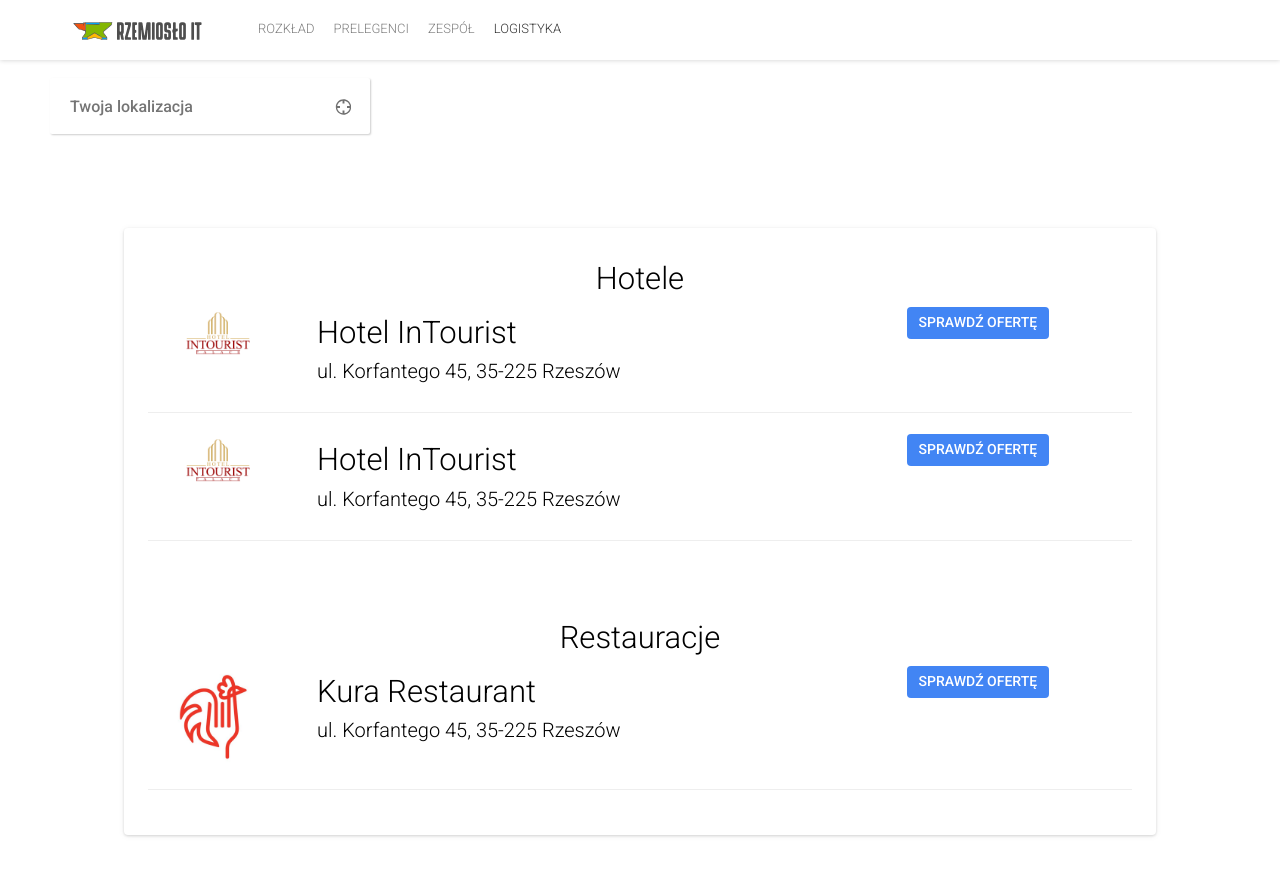
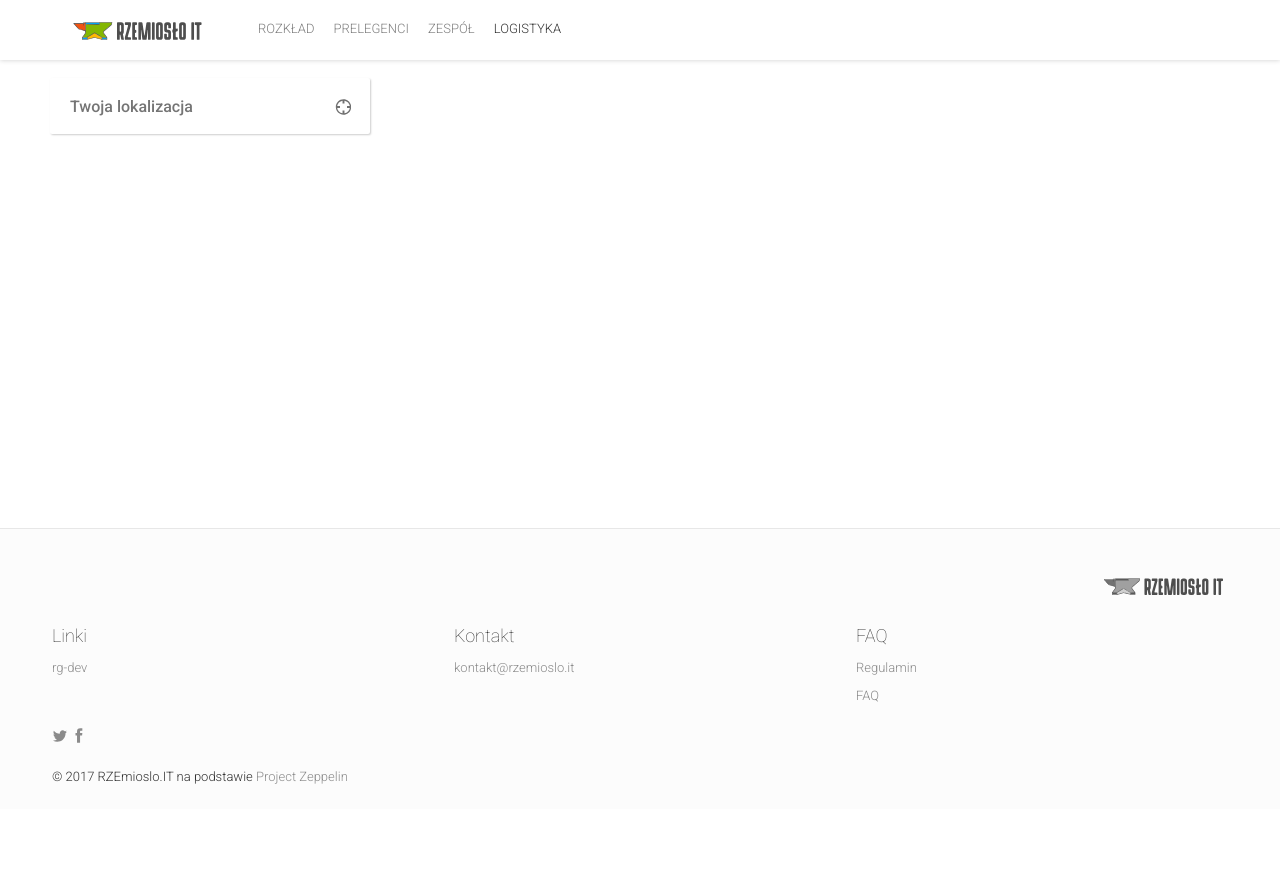
Before and after one commit to rzemioslo-it/rzemioslo-it.github.io, a Jekyll site: the page built from logistics.html, in a window 1280 px wide and 900 px high, scrolled down 829 px. Shown: the top 876 px of the window. Built offline with Jekyll 4.4.1, drawn with Linux system fonts in a browser that asks for light colours; nearby versions of some CDN libraries; comment, search, counter and statistics services are not loaded; after the commit the page ends 1638 px from its top, so only the background shows below that; some of the changed lines change nothing that is shown.

Commit message:
Logistics - removed not used things & commented out temporary data

```diff
--- a/_config.yml
+++ b/_config.yml
@@ -204,22 +204,15 @@ logisticsMapMobileCenterCoordinates: "50.082178, 22.003305"
 logisticsMapAutoDirections: false
 
 # Logistics Direction Details Block
-directionDetailsImage: "direction-details.jpg"
-directionDetailsTitle: "Get around Rzeszów"
-directionDetailsCards:
- - {title: "From the Airport", information: 'Airport is right at the city border. It is easily reachable by car, public transport or taxi. More information is available at <a href="http://lwo.aero/en/transport">airport website</a>.'}
- - {title: "Public Transit", information: 'Google Transit is available in Lviv. So you can find your way in Google Maps. Moreover, you can download any of the offline public transit apps available for Lviv.'}
- - {title: "Hotels", information: 'Lviv has lots of great hotels and hostels. More information will be available later.'}
 directionDetailsWideCards:
- -
-  title: "Miejscówki"
-  subCards:
-   -
-    title: "Hotele"
-    links:
-     - {link: "https://plus.google.com/b/102444623953913144164", text: "Hotel InTourist", address: "ul. Korfantego 45, 35-225 Rzeszów", logoUrl: "hotel_1.gif" }
-     - {link: "https://plus.google.com/b/102444623953913144164", text: "Hotel InTourist", address: "ul. Korfantego 45, 35-225 Rzeszów", logoUrl: "hotel_1.gif" }
-   -
-    title: "Restauracje"
-    links:
-     - {link: "https://plus.google.com/b/102444623953913144164", text: "Kura Restaurant", address: "ul. Korfantego 45, 35-225 Rzeszów", logoUrl: "restaurant_1.jpg" }
+#-
+# subCards:
+#  -
+#   title: "Hotele"
+#   links:
+#    - {link: "https://plus.google.com/b/102444623953913144164", text: "Hotel InTourist", address: "ul. Korfantego 45, 35-225 Rzeszów", logoUrl: "hotel_1.gif" }
+#    - {link: "https://plus.google.com/b/102444623953913144164", text: "Hotel InTourist", address: "ul. Korfantego 45, 35-225 Rzeszów", logoUrl: "hotel_1.gif" }
+#  -
+#   title: "Restauracje"
+#   links:
+#    - {link: "https://plus.google.com/b/102444623953913144164", text: "Kura Restaurant", address: "ul. Korfantego 45, 35-225 Rzeszów", logoUrl: "restaurant_1.jpg" }
--- a/_includes/direction-details.html
+++ b/_includes/direction-details.html
@@ -1,23 +1,8 @@
 <!-- Begin Direction Details-->
 <section id="direction-details" class="direction-details">
     <div class="content-wrapper">
-<!--         <section class="image-section standart-height" style="background-image: url('{{ site.baseurl }}/img/sections-background/{{ site.directionDetailsImage }}');">
-            <h3>{{ site.directionDetailsTitle }}</h3>
-        </section> -->
         <div class="row">
             <div class="col-lg-10 col-lg-offset-1 text-left">
-                {% assign animationDelay = 0 %}
-         <!--        {% for card in site.directionDetailsCards %}
-                {% assign colWidth = 12 | divided_by: forloop.length %}
-                <div class="col-md-{{ colWidth }} col-xs-12 same-height animated hiding" data-animation="fadeInDown" data-delay="{{ animationDelay }}">
-                    <div class="card">
-                        <h4>{{ card.title }}</h4>
-                        <p>{{ card.information }}</p>
-                    </div>
-                </div>
-                {% assign animationDelay = animationDelay | plus:500 %}
-                {% endfor %} -->
-
                 {% for wideCard in site.directionDetailsWideCards %}
                 <div class="col-md-12 col-xs-12 animated hiding" data-animation="fadeInDown" data-delay="0">
                     <div class="card questions">
```
